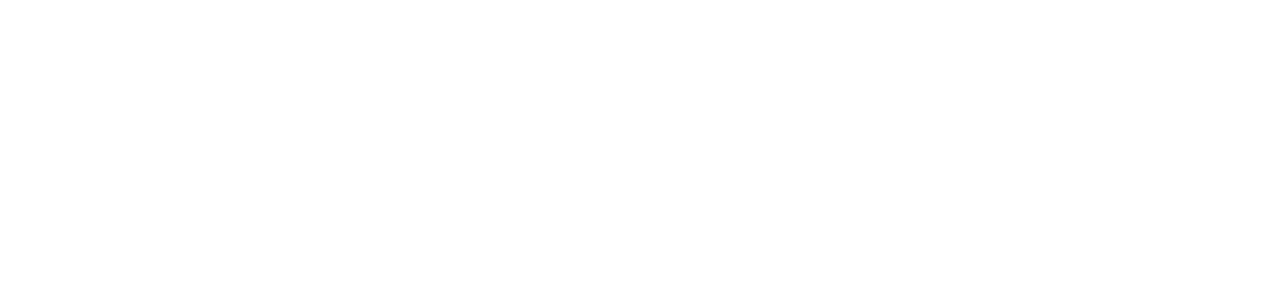
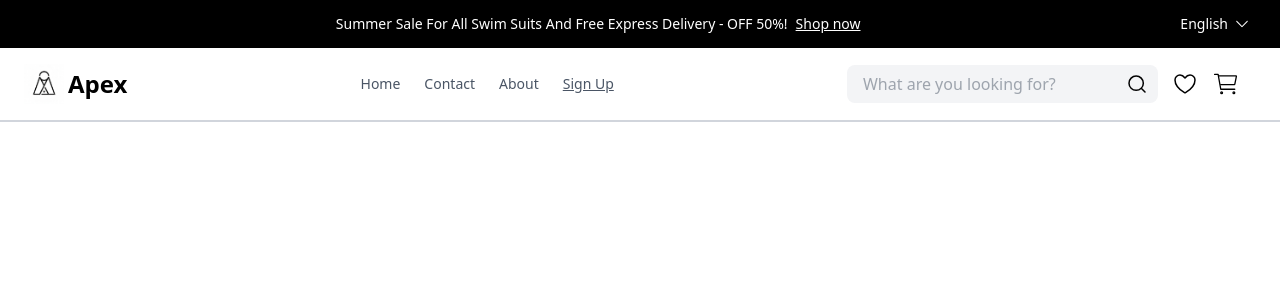
Before and after one commit to ncquan04/IT4409, a React (Vite) app: page /signup in a window 1280 px wide. Before the commit this address had no page. Shown: the top 300 px of the page. Built offline with nearby package versions, Linux system fonts and the light colour scheme.

Commit message:
Add navigation components and routes; implement NavBar, Header, and buttons for cart and wishlist

```diff
--- /dev/null
+++ b/src/components/navBar/NavBar.tsx
@@ -0,0 +1,13 @@
+import Header from "./components/Header";
+import TopHeader from "./components/TopHeader";
+
+const NavBar = () => {
+  return (
+    <div className="flex flex-col border-b-gray-300 border-b-2 ">
+      <TopHeader />
+      <Header />
+    </div>
+  );
+};
+
+export default NavBar;
--- /dev/null
+++ b/src/components/navBar/components/CartButton.tsx
@@ -0,0 +1,18 @@
+import CartIcon from "../../../icons/CartIcon";
+
+const CartButton = () => {
+  const handleClick = () => {
+    window.location.href = "/cart";
+  };
+
+  return (
+    <div
+      className="pr-4  justify-center items-center hover:cursor-pointer"
+      onClick={handleClick}
+    >
+      <CartIcon width={28} height={28} />
+    </div>
+  );
+};
+
+export default CartButton;
--- /dev/null
+++ b/src/components/navBar/components/Header.tsx
@@ -0,0 +1,29 @@
+import logo from "../../../assets/icon.jpg";
+import CartButton from "./CartButton";
+import PageSelector from "./PageSelector";
+import SearchBar from "./Searchbar";
+import WishlistButton from "./WishlistButton";
+
+const Header = () => {
+  return (
+    <div className="w-full flex flex-row pt-4 pb-4 pl-6 pr-6 justify-between items-center">
+      <div
+        className="flex flex-row gap-1 items-center hover:cursor-pointer"
+        onClick={() => {
+          window.location.href = "/";
+        }}
+      >
+        <img src={logo} alt="Logo" className="h-10" />
+        <span className="text-2xl text-black font-bold">Apex</span>
+      </div>
+      <PageSelector />
+      <div className="justify-center items-center flex flex-row">
+        <SearchBar />
+        <WishlistButton />
+        <CartButton />
+      </div>
+    </div>
+  );
+};
+
+export default Header;
--- /dev/null
+++ b/src/components/navBar/components/PageSelector.tsx
@@ -0,0 +1,36 @@
+import { useMemo } from "react";
+import { useI18n } from "../../../contexts/I18nContext";
+
+const PageSelector = () => {
+  const i18n = useI18n();
+  const currentPath = window.location.pathname;
+
+  const pages = useMemo(() => {
+    return [
+      { name: "Home", path: "/" },
+      { name: "Contact", path: "/contact" },
+      { name: "About", path: "/about" },
+      { name: "Sign Up", path: "/signup" },
+    ];
+  }, []);
+
+  return (
+    <div className="flex flex-row gap-6 justify-center items-center">
+      {pages.map((page) => (
+        <text
+          key={page.name}
+          className={`text-sm text-gray-600  hover:cursor-pointer ${
+            currentPath === page.path ? "underline" : ""
+          }`}
+          onClick={() => {
+            window.location.href = page.path;
+          }}
+        >
+          {i18n.t(page.name)}
+        </text>
+      ))}
+    </div>
+  );
+};
+
+export default PageSelector;
--- /dev/null
+++ b/src/components/navBar/components/SearchBar.tsx
@@ -0,0 +1,42 @@
+import { useState } from "react";
+import { useI18n } from "../../../contexts/I18nContext";
+import SearchIcon from "../../../icons/SearchIcon";
+
+const SearchBar = () => {
+  const i18n = useI18n();
+
+  const [userInput, setUserInput] = useState<string>("");
+
+  const handleChangeText = (e: React.ChangeEvent<HTMLInputElement>) => {
+    setUserInput(e.target.value);
+  };
+
+  const handleSearch = () => {
+    //your code here
+    console.log("Search for:", userInput);
+  };
+
+  return (
+    <div className="h-[38px] bg-gray-100 rounded-lg flex flex-row items-center pl-4 pr-4 relative">
+      <input
+        type="text"
+        placeholder={i18n.t("What are you looking for?")}
+        className="text-gray-600 border-0 bg-transparent outline-0 w-full h-full truncate pr-12"
+        value={userInput}
+        onChange={handleChangeText}
+        onKeyDown={(e) => {
+          if (e.key === "Enter") {
+            e.preventDefault();
+            handleSearch();
+          }
+        }}
+      />
+      <SearchIcon
+        style={{ position: "absolute", top: 10, right: 12 }}
+        onClick={handleSearch}
+      />
+    </div>
+  );
+};
+
+export default SearchBar;
--- /dev/null
+++ b/src/components/navBar/components/TopHeader.tsx
@@ -0,0 +1,32 @@
+import { useI18n } from "../../../contexts/I18nContext";
+import { languageNames } from "../../../i18n";
+import ArrowDownIcon from "../../../icons/ArrowDownIcon";
+
+const TopHeader = () => {
+  const i18n = useI18n();
+  const { currentLocale } = useI18n();
+
+  return (
+    <div className="w-full h-[48px] bg-black justify-between items-center flex flex-row pl-6 pr-6">
+      <div></div>
+      <div className="flex flex-row gap-2">
+        <text className="text-white text-sm">
+          {i18n.t(
+            "Summer Sale For All Swim Suits And Free Express Delivery - OFF 50%!"
+          )}
+        </text>
+        <text className="text-sm text-white underline">
+          {i18n.t("Shop now")}
+        </text>
+      </div>
+      <div className="p-2 justify-center items-center gap-2 flex flex-row">
+        <text className="text-sm text-white">
+          {i18n.t(languageNames[currentLocale])}
+        </text>
+        <ArrowDownIcon width={12} height={12} fill="white" />
+      </div>
+    </div>
+  );
+};
+
+export default TopHeader;
--- /dev/null
+++ b/src/components/navBar/components/WishlistButton.tsx
@@ -0,0 +1,18 @@
+import HeartIcon from "../../../icons/HeartIcon";
+
+const WishlistButton = () => {
+  const handleClick = () => {
+    window.location.href = "/wishlist";
+  };
+
+  return (
+    <div
+      className="pr-4 pl-4 justify-center items-center hover:cursor-pointer"
+      onClick={handleClick}
+    >
+      <HeartIcon />
+    </div>
+  );
+};
+
+export default WishlistButton;
--- /dev/null
+++ b/src/icons/ArrowDownIcon.tsx
@@ -0,0 +1,21 @@
+import * as React from "react";
+
+function ArrowDownIcon(props: React.SVGProps<SVGSVGElement>) {
+  return (
+    <svg
+      xmlns="http://www.w3.org/2000/svg"
+      width={512}
+      height={512}
+      viewBox="0 0 128 128"
+      {...props}
+    >
+      <path
+        d="M64 88a3.988 3.988 0 01-2.828-1.172l-40-40c-1.563-1.563-1.563-4.094 0-5.656s4.094-1.563 5.656 0L64 78.344l37.172-37.172c1.563-1.563 4.094-1.563 5.656 0s1.563 4.094 0 5.656l-40 40A3.988 3.988 0 0164 88z"
+        data-original="#000000"
+        transform="matrix(1.4 0 0 1.4 -25.6 -25.6)"
+      />
+    </svg>
+  );
+}
+
+export default ArrowDownIcon;
--- /dev/null
+++ b/src/icons/CartIcon.tsx
@@ -0,0 +1,31 @@
+import * as React from "react";
+
+function CartIcon(props: React.SVGProps<SVGSVGElement>) {
+  return (
+    <svg
+      width={32}
+      height={32}
+      viewBox="0 0 32 32"
+      fill="none"
+      xmlns="http://www.w3.org/2000/svg"
+      {...props}
+    >
+      <path
+        d="M11 27a1 1 0 100-2 1 1 0 000 2zM25 27a1 1 0 100-2 1 1 0 000 2zM3 5h4l3 17h16"
+        stroke="#000"
+        strokeWidth={1.5}
+        strokeLinecap="round"
+        strokeLinejoin="round"
+      />
+      <path
+        d="M10 16.667h15.59a.501.501 0 00.49-.402l1.8-9a.5.5 0 00-.49-.598H8"
+        stroke="#000"
+        strokeWidth={1.5}
+        strokeLinecap="round"
+        strokeLinejoin="round"
+      />
+    </svg>
+  );
+}
+
+export default CartIcon;
--- /dev/null
+++ b/src/icons/HeartIcon.tsx
@@ -0,0 +1,24 @@
+import * as React from "react";
+
+function HeartIcon(props: React.SVGProps<SVGSVGElement>) {
+  return (
+    <svg
+      width={22}
+      height={20}
+      viewBox="0 0 22 20"
+      fill="none"
+      xmlns="http://www.w3.org/2000/svg"
+      {...props}
+    >
+      <path
+        d="M6 1C3.239 1 1 3.216 1 5.95c0 2.207.875 7.445 9.488 12.74a.985.985 0 001.024 0C20.125 13.395 21 8.157 21 5.95 21 3.216 18.761 1 16 1s-5 3-5 3-2.239-3-5-3z"
+        stroke="#000"
+        strokeWidth={1.5}
+        strokeLinecap="round"
+        strokeLinejoin="round"
+      />
+    </svg>
+  );
+}
+
+export default HeartIcon;
--- /dev/null
+++ b/src/icons/SearchIcon.tsx
@@ -0,0 +1,23 @@
+import * as React from "react";
+
+function SearchIcon(props: React.SVGProps<SVGSVGElement>) {
+  return (
+    <svg
+      width={18}
+      height={18}
+      viewBox="0 0 18 18"
+      fill="none"
+      xmlns="http://www.w3.org/2000/svg"
+      {...props}
+    >
+      <path
+        d="M17 17l-3.778-3.784m2.094-5.058A7.158 7.158 0 111 8.158a7.158 7.158 0 0114.316 0v0z"
+        stroke="#000"
+        strokeWidth={1.5}
+        strokeLinecap="round"
+      />
+    </svg>
+  );
+}
+
+export default SearchIcon;
--- a/src/navigation/index.tsx
+++ b/src/navigation/index.tsx
@@ -1,20 +1,36 @@
 import { Route, BrowserRouter, Routes } from "react-router-dom";
 import HomePage from "../pages/home/HomePage";
 import LoginPage from "../pages/login/LoginPage";
+import NavBar from "../components/navBar/NavBar";
 
 export const AppRoutes = {
-  HOME: "/",
+  DEFAULT: "/",
+  HOME: "/home",
   LOGIN: "/login",
+  SIGNUP: "/signup",
+  CONTACT: "/contact",
+  ABOUT: "/about",
+  WISHLIST: "/wishlist",
+  CART: "/cart",
 };
 
 const RootNavigation = () => {
   return (
+    <>
+      <NavBar />
       <BrowserRouter>
         <Routes>
+          <Route path={AppRoutes.DEFAULT} element={<HomePage />} />
           <Route path={AppRoutes.HOME} element={<HomePage />} />
           <Route path={AppRoutes.LOGIN} element={<LoginPage />} />
+          {/* <Route path={AppRoutes.SIGNUP} element={<LoginPage />} />
+          <Route path={AppRoutes.CONTACT} element={<LoginPage />} />
+          <Route path={AppRoutes.ABOUT} element={<LoginPage />} />
+          <Route path={AppRoutes.WISHLIST} element={<LoginPage />} />
+          <Route path={AppRoutes.CART} element={<LoginPage />} /> */}
         </Routes>
       </BrowserRouter>
+    </>
   );
 };
 
```
Lines whose indentation alone changed are shown as unchanged.
